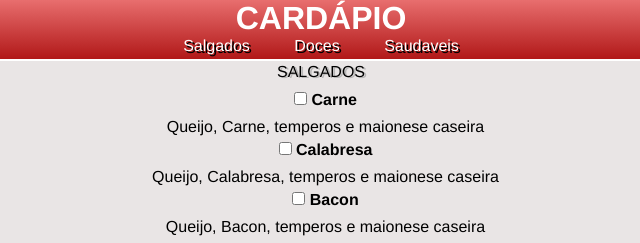
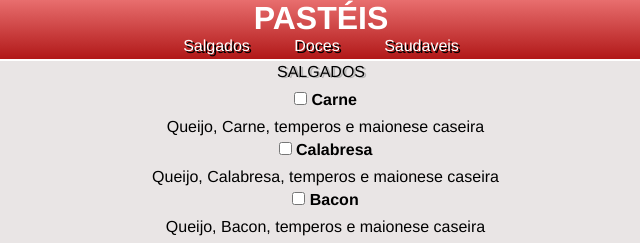
Before and after one commit to TalitaFSilva/Cardapio, a plain HTML site: page index.html in a window 1280 px wide. Shown: the top 243 px of the page, 319-959 px from the left. Drawn offline with Linux system fonts and the light colour scheme.

Commit message:
Correção do h1

```diff
--- a/index.html
+++ b/index.html
@@ -9,7 +9,7 @@
 <body>
     <header>
         <h1>
-            CARDÁPIO
+            PASTÉIS
         </h1>
         <div class="sabores">
            <ul>
```
